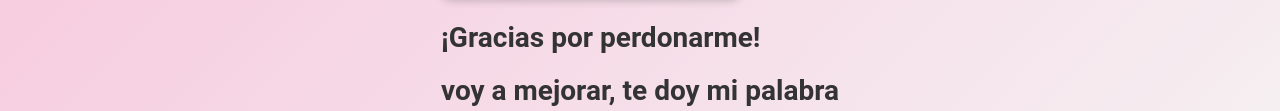
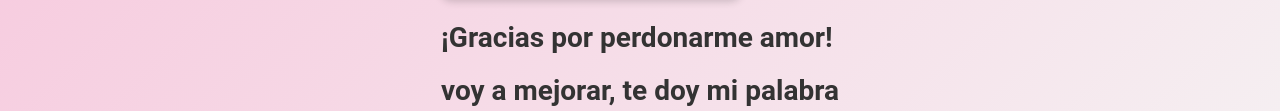
Before and after one commit to ChoquePablo/Choquepablo.github.io, a plain HTML site: page paginaDespues.html in a window 1280 px wide. Shown: the part 457-568 px from the top of the page. Drawn offline with Linux system fonts and the light colour scheme.

Commit message:
cambie texto de paginaDespues.html

```diff
--- a/paginaDespues.html
+++ b/paginaDespues.html
@@ -40,7 +40,7 @@
 <body>
     <div class="container">
         <img src="https://media2.giphy.com/media/v1.Y2lkPTc5MGI3NjExbGtoa2p0M3prbGRlenVqYXMzYWJ4aHp2ZXowamZvN2l6MTI5emRucSZlcD12MV9pbnRlcm5hbF9naWZfYnlfaWQmY3Q9Zw/M90mJvfWfd5mbUuULX/giphy.webp" alt="Imagen personalizada" class="image">
-        <h1>¡Gracias por perdonarme!</h1>
+        <h1>¡Gracias por perdonarme amor!</h1>
         <h1>voy a mejorar, te doy mi palabra</h1>
         <p>Mi bebe hermosa❤️</p>
     </div>
```
